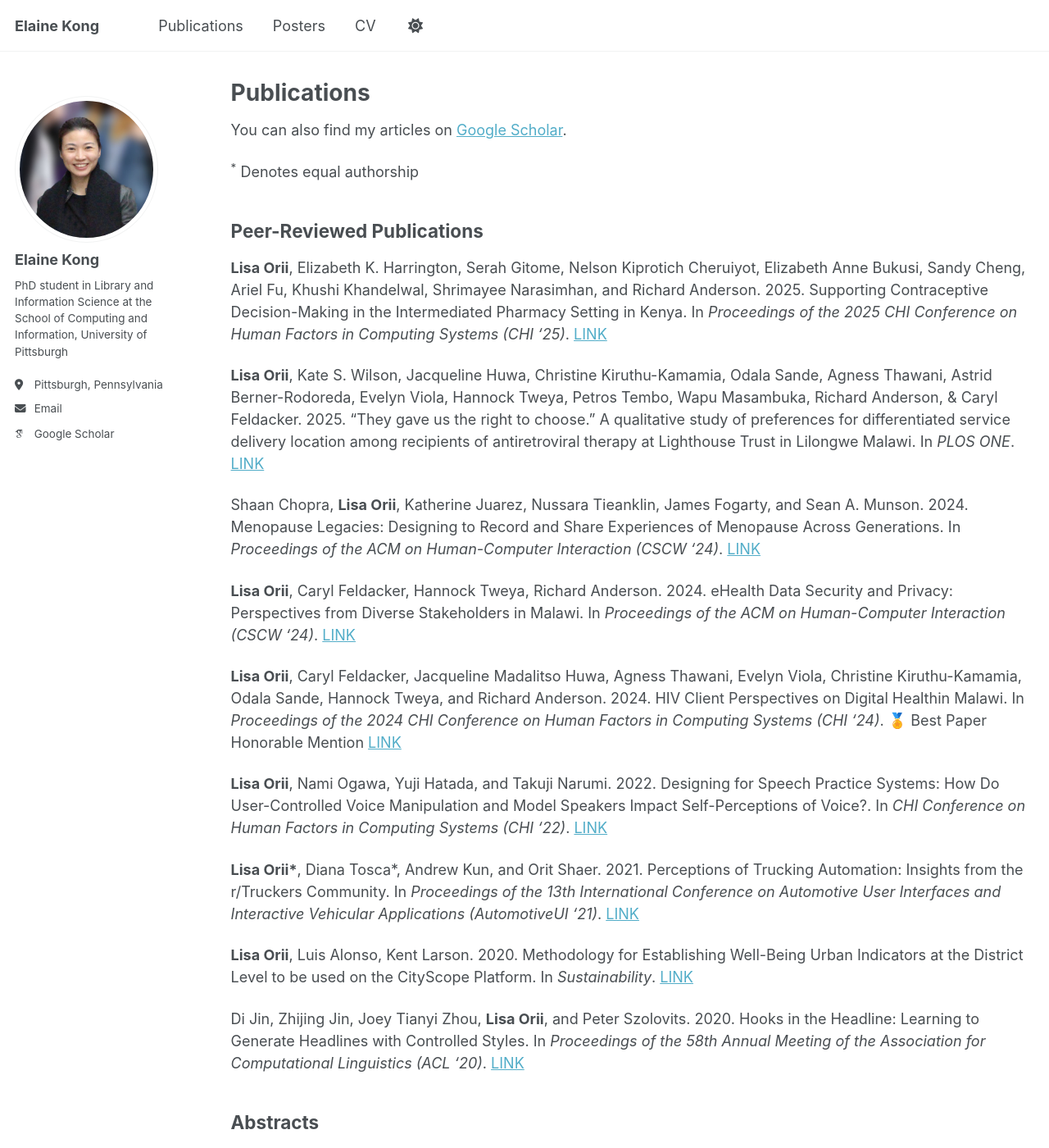
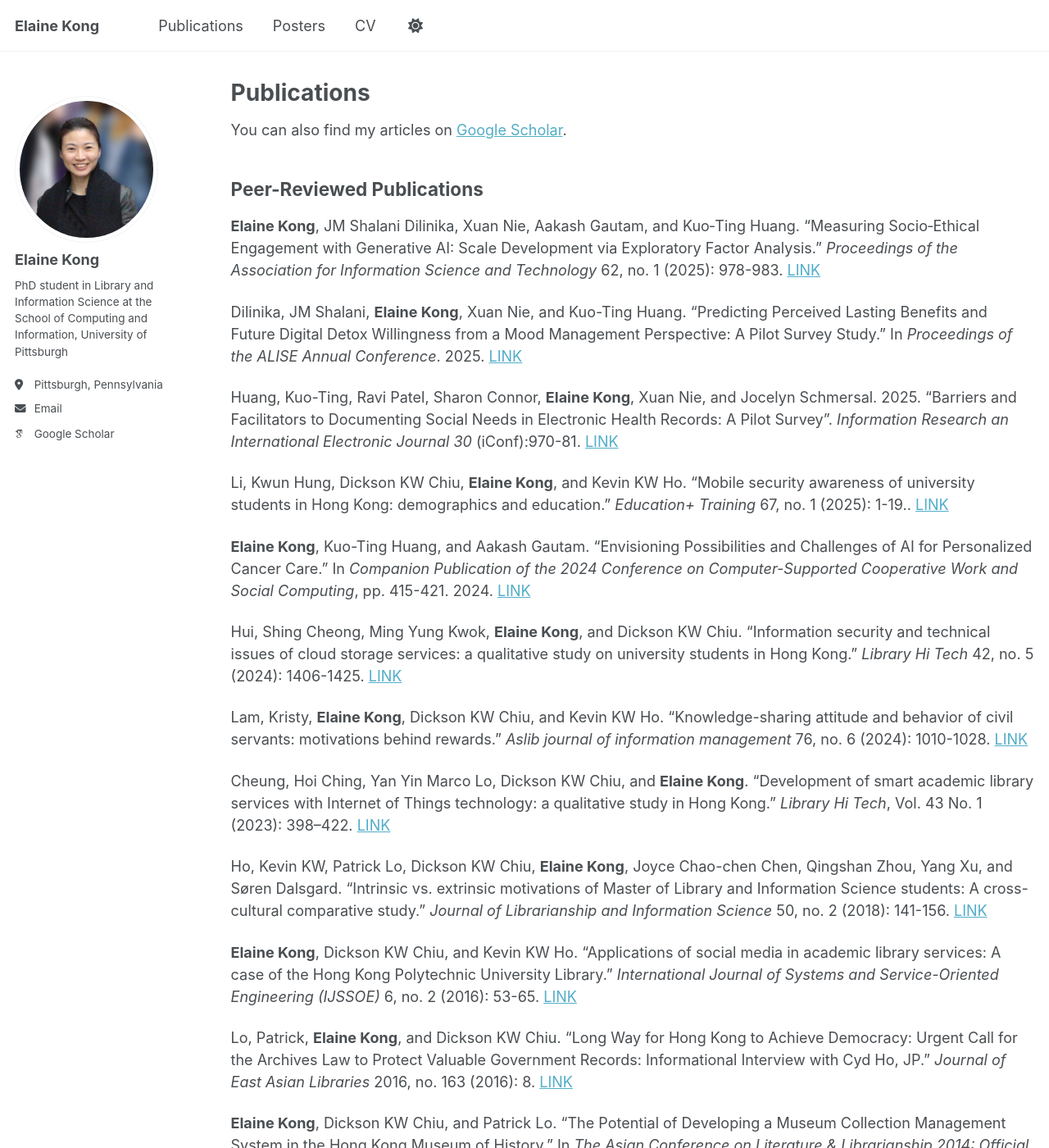
Before and after one commit to elainewskong/elainewskong.github.io, a Jekyll site: the page built from _pages/publications.md, in a window 1280 px wide and 1400 px high. Shown: the whole window at 82% size. Built offline with Jekyll 4.4.1, drawn with Linux system fonts in a browser that asks for light colours; some web fonts are replaced; a script that is not in the unit is left out; some of the changed text lies outside the part shown.

Commit message:
Update publications.md

```diff
--- a/_pages/publications.md
+++ b/_pages/publications.md
@@ -7,33 +7,36 @@ author_profile: true
 
 {% include base_path %}
 
-You can also find my articles on [Google Scholar](https://scholar.google.com/citations?user=qEfndNsAAAAJ&hl=en&oi=sra).
+You can also find my articles on [Google Scholar]([https://scholar.google.com/citations?user=N9WvjqYAAAAJ]).
 
-<sup>*</sup> Denotes equal authorship
+
 ## Peer-Reviewed Publications
 
-**Lisa Orii**, Elizabeth K. Harrington, Serah Gitome, Nelson Kiprotich Cheruiyot, Elizabeth Anne Bukusi, Sandy Cheng, Ariel Fu, Khushi Khandelwal, Shrimayee Narasimhan, and Richard Anderson. 2025. Supporting Contraceptive Decision-Making in the Intermediated Pharmacy Setting in Kenya. In *Proceedings of the 2025 CHI Conference on Human Factors in Computing Systems (CHI ‘25)*. [LINK](https://dl.acm.org/doi/10.1145/3706598.3713508)
+**Elaine Kong**, JM Shalani Dilinika, Xuan Nie, Aakash Gautam, and Kuo‐Ting Huang. "Measuring Socio‐Ethical Engagement with Generative AI: Scale Development via Exploratory Factor Analysis." *Proceedings of the Association for Information Science and Technology* 62, no. 1 (2025): 978-983. [LINK](https://doi.org/10.1002/pra2.1325)
 
-**Lisa Orii**, Kate S. Wilson, Jacqueline Huwa, Christine Kiruthu-Kamamia, Odala Sande, Agness Thawani, Astrid Berner-Rodoreda, Evelyn Viola, Hannock Tweya, Petros Tembo, Wapu Masambuka, Richard Anderson, & Caryl Feldacker. 2025. “They gave us the right to choose.” A qualitative study of preferences for differentiated service delivery location among recipients of antiretroviral therapy at Lighthouse Trust in Lilongwe Malawi. In *PLOS ONE*. [LINK](https://doi.org/10.1371/journal.pone.0296531)
+Dilinika, JM Shalani, **Elaine Kong**, Xuan Nie, and Kuo-Ting Huang. "Predicting Perceived Lasting Benefits and Future Digital Detox Willingness from a Mood Management Perspective: A Pilot Survey Study." In *Proceedings of the ALISE Annual Conference*. 2025. [LINK](https://doi.org/10.21900/j.alise.2025.1950)
 
-Shaan Chopra, **Lisa Orii**, Katherine Juarez, Nussara Tieanklin, James Fogarty, and Sean A. Munson. 2024. Menopause Legacies: Designing to Record and Share Experiences of Menopause Across Generations. In *Proceedings of the ACM on Human-Computer Interaction (CSCW ‘24)*. [LINK](https://dl.acm.org/doi/10.1145/3686975)
+Huang, Kuo-Ting, Ravi Patel, Sharon Connor, **Elaine Kong**, Xuan Nie, and Jocelyn Schmersal. 2025. “Barriers and Facilitators to Documenting Social Needs in Electronic Health Records: A Pilot Survey”. *Information Research an International Electronic Journal 30* (iConf):970-81. [LINK](https://doi.org/10.47989/ir30iConf47152)
 
-**Lisa Orii**, Caryl Feldacker, Hannock Tweya, Richard Anderson. 2024. eHealth Data Security and Privacy: Perspectives from Diverse Stakeholders in Malawi. In *Proceedings of the ACM on Human-Computer Interaction (CSCW ‘24)*. [LINK](https://dl.acm.org/doi/10.1145/3637323)
+Li, Kwun Hung, Dickson KW Chiu, **Elaine Kong**, and Kevin KW Ho. "Mobile security awareness of university students in Hong Kong: demographics and education." *Education+ Training* 67, no. 1 (2025): 1-19.. [LINK](https://doi.org/10.1108/ET-04-2023-0128)
 
-**Lisa Orii**, Caryl Feldacker, Jacqueline Madalitso Huwa, Agness Thawani, Evelyn Viola, Christine Kiruthu-Kamamia, Odala Sande, Hannock Tweya, and Richard Anderson. 2024. HIV Client Perspectives on Digital Healthin Malawi. In *Proceedings of the 2024 CHI Conference on Human Factors in Computing Systems (CHI ‘24)*. 🏅 Best Paper Honorable Mention [LINK](https://dl.acm.org/doi/10.1145/3613904.3642245)
+**Elaine Kong**, Kuo-Ting Huang, and Aakash Gautam. "Envisioning Possibilities and Challenges of AI for Personalized Cancer Care." In *Companion Publication of the 2024 Conference on Computer-Supported Cooperative Work and Social Computing*, pp. 415-421. 2024. [LINK](https://doi.org/10.1145/3678884.3681885)
 
-**Lisa Orii**, Nami Ogawa, Yuji Hatada, and Takuji Narumi. 2022. Designing for Speech Practice Systems: How Do User-Controlled Voice Manipulation and Model Speakers Impact Self-Perceptions of Voice?. In *CHI Conference on Human Factors in Computing Systems (CHI ‘22)*. [LINK](https://dl.acm.org/doi/10.1145/3491102.3502093)
+Hui, Shing Cheong, Ming Yung Kwok, **Elaine Kong**, and Dickson KW Chiu. "Information security and technical issues of cloud storage services: a qualitative study on university students in Hong Kong." *Library Hi Tech* 42, no. 5 (2024): 1406-1425. [LINK](https://doi.org/10.1108/LHT-11-2022-0533)
 
-**Lisa Orii\***, Diana Tosca\*, Andrew Kun, and Orit Shaer. 2021. Perceptions of Trucking Automation: Insights from the r/Truckers Community. In *Proceedings of the 13th International Conference on Automotive User Interfaces and Interactive Vehicular Applications (AutomotiveUI ‘21)*. [LINK](https://dl.acm.org/doi/10.1145/3409118.3475154)
+Lam, Kristy, **Elaine Kong**, Dickson KW Chiu, and Kevin KW Ho. "Knowledge-sharing attitude and behavior of civil servants: motivations behind rewards." *Aslib journal of information management* 76, no. 6 (2024): 1010-1028. [LINK](https://doi.org/10.1108/AJIM-01-2023-0016)
 
-**Lisa Orii**, Luis Alonso, Kent Larson. 2020. Methodology for Establishing Well-Being Urban Indicators at the District Level to be used on the CityScope Platform. In *Sustainability*. [LINK](https://www.mdpi.com/2071-1050/12/22/9458)
+Cheung, Hoi Ching, Yan Yin Marco Lo, Dickson KW Chiu, and **Elaine Kong**. "Development of smart academic library services with Internet of Things technology: a qualitative study in Hong Kong." *Library Hi Tech*, Vol. 43 No. 1 (2023): 398–422. [LINK](https://doi.org/10.1108/LHT-06-2023-0219)
 
-Di Jin, Zhijing Jin, Joey Tianyi Zhou, **Lisa Orii**, and Peter Szolovits. 2020. Hooks in the Headline: Learning to Generate Headlines with Controlled Styles. In *Proceedings of the 58th Annual Meeting of the Association for Computational Linguistics (ACL ‘20)*. [LINK](https://aclanthology.org/2020.acl-main.456/)
+Ho, Kevin KW, Patrick Lo, Dickson KW Chiu, **Elaine Kong**, Joyce Chao-chen Chen, Qingshan Zhou, Yang Xu, and Søren Dalsgard. "Intrinsic vs. extrinsic motivations of Master of Library and Information Science students: A cross-cultural comparative study." *Journal of Librarianship and Information Science* 50, no. 2 (2018): 141-156. [LINK](https://doi.org/10.1177/0961000616664564)
 
-## Abstracts
+**Elaine Kong**, Dickson KW Chiu, and Kevin KW Ho. "Applications of social media in academic library services: A case of the Hong Kong Polytechnic University Library." *International Journal of Systems and Service-Oriented Engineering (IJSSOE)* 6, no. 2 (2016): 53-65. [LINK](https://doi.org/10.4018/IJSSOE.2016040103)
 
-<!-- Chu Li, **Lisa Orii**, Mikey Saugstad, Stephen J. Mooney, Yochai Eisenberg, Delphine Labbé, Joy Hammel, Jon E. Froehlich. A Pilot Study of Sidewalk Equity in Seattle Using Crowdsourced Sidewalk Assessment Data. 2022. In *The Future of Urban Accessibility for People with Disabilities: Data Collection, Analytics, Policy, and Tools at The 24th International ACM SIGACCESS Conference on Computers and Accessibility (ASSETS ‘22)*. [PDF](https://makeabilitylab.cs.washington.edu/media/publications/Li_APilotStudyOfSidewalkEquityInSeattleUsingCrowdsourcedSidewalkAssessmentData_URBANACCESS2022.pdf) -->
+Lo, Patrick, **Elaine Kong**, and Dickson KW Chiu. "Long Way for Hong Kong to Achieve Democracy: Urgent Call for the Archives Law to Protect Valuable Government Records: Informational Interview with Cyd Ho, JP." *Journal of East Asian Libraries* 2016, no. 163 (2016): 8. [LINK](https://scholarsarchive.byu.edu/jeal/vol2016/iss163/8)
 
-**Lisa Orii\***, Diana Tosca\*, Andrew Kun, and Orit Shaer. 2021. Perceptions on the Future of Automation in r/Truckers. 2021. In *Proceedings of CHI ‘21 Extended Abstracts on Human Factors in Computing Systems (CHI EA ‘21)*. [LINK](https://dl.acm.org/doi/pdf/10.1145/3411763.3451637)
+**Elaine Kong**, Dickson KW Chiu, and Patrick Lo. "The Potential of Developing a Museum Collection Management System in the Hong Kong Museum of History." In *The Asian Conference on Literature & Librarianship 2014: Official Conference Proceedings*, pp. 182-196. The International Academic Forum, 2014. [LINK](https://papers.iafor.org/wp-content/uploads/papers/librasia2014/LibrAsia2014_0455.pdf)
 
-Danielle Wood, Fohla Mouftaou, Temilola Fatoyinbo, David Lagomasino, Ufuoma Ovienmhada, Eric Ashcroft, Lelia Hampton, **Lisa Orii**, TojumiOluwa Adegboyega, Anisha Nakagawa and Julliet Wanyiri. 2019. Co-Designing an Environmental Observatory to Support Eco-Entrepreneurship in Benin. In *AGU Fall Meeting Abstracts*. [LINK](https://agu.confex.com/agu/fm19/meetingapp.cgi/Paper/516235)
+## Book Review
+**Elaine Kong**. 2024. Cracking the Bro Code: by Coleen Carrigan, Cambridge, Massachusetts, The MIT Press, 2024, 193 pp., $40 (paperback), ISBN: 9780262547055. *Information, Communication & Society*, 28(2), 356–357. [LINK](https://doi.org/10.1080/1369118X.2024.2363905).
+
+<!-- ## Posters -->
```
